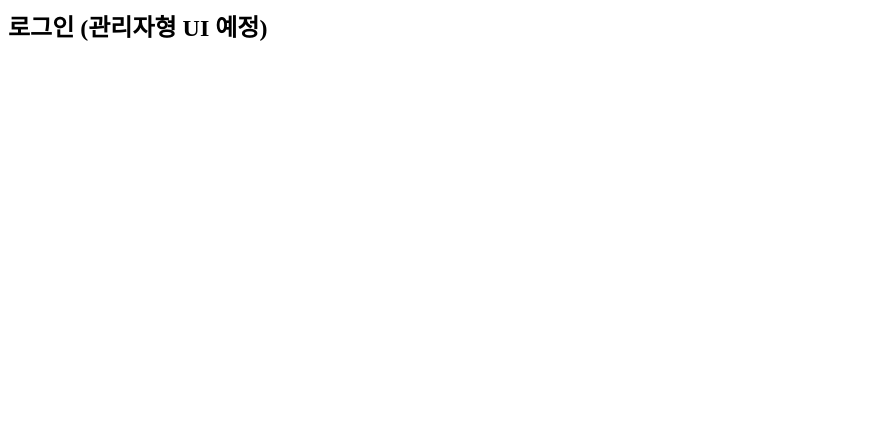
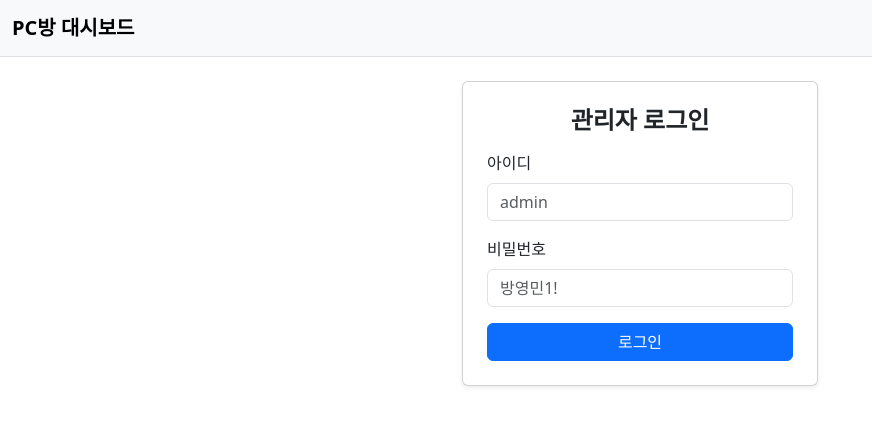
Before and after one commit to jum94kr/pcbang, a Flask app: page /login in a window 1280 px wide. Shown: the top 426 px of the page, without its empty margins (0-872 px from the left). Run offline with Flask 3, Linux system fonts and the light colour scheme; some libraries are stand-ins or nearby versions.

Commit message:
Update login.html

```diff
--- a/templates/login.html
+++ b/templates/login.html
@@ -1 +1,24 @@
-<h2>로그인 (관리자형 UI 예정)</h2>
+{% extends 'base.html' %}
+{% block content %}
+<div class="row justify-content-center">
+  <div class="col-12 col-sm-8 col-md-6 col-lg-4">
+    <div class="card shadow-sm animate__animated animate__fadeIn">
+      <div class="card-body p-4">
+        <h4 class="mb-3 fw-bold text-center">관리자 로그인</h4>
+        {% if error %}<div class="alert alert-danger py-2">{{ error }}</div>{% endif %}
+        <form method="post">
+          <div class="mb-3">
+            <label class="form-label">아이디</label>
+            <input name="username" class="form-control" placeholder="admin" required>
+          </div>
+          <div class="mb-3">
+            <label class="form-label">비밀번호</label>
+            <input name="password" type="password" class="form-control" placeholder="방영민1!" required>
+          </div>
+          <button class="btn btn-primary w-100">로그인</button>
+        </form>
+      </div>
+    </div>
+  </div>
+</div>
+{% endblock %}
```
